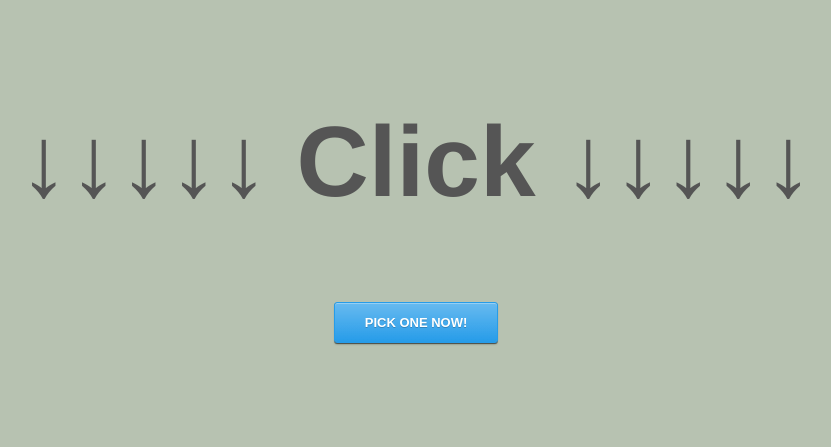
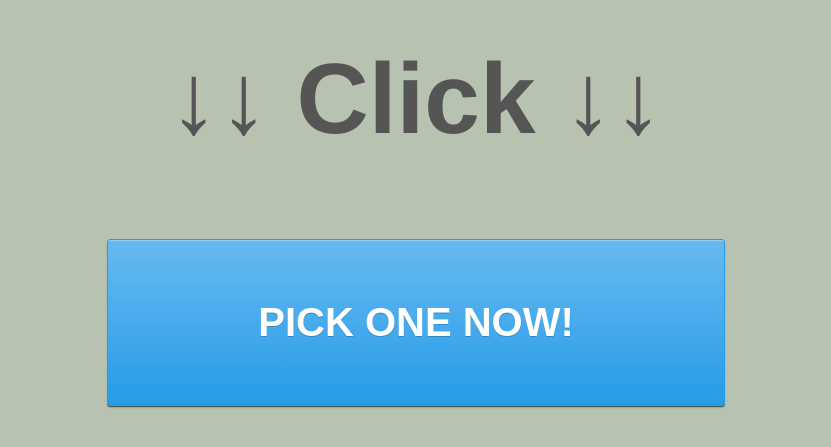
Before and after one commit to kkwong2018/kkwong2018.github.io, a plain HTML site: page index.html in a window 1280 px wide. Shown: the part 177-624 px from the top of the page, without its empty margins (224-1055 px from the left). Drawn offline with nearby package versions, Linux system fonts and the light colour scheme.

Commit message:
Further Add css

```diff
--- a/main.js
+++ b/main.js
@@ -1,7 +1,7 @@
 new Vue({
     el: '#app',
     data: {
-        greeting: '↓↓↓↓↓ Click ↓↓↓↓↓',
+        greeting: '↓↓ Click ↓↓',
         user: 'kkwong',
         city: 'KT'
     },
--- a/styles.css
+++ b/styles.css
@@ -42,6 +42,8 @@ p {
   text-decoration: none;
   white-space: nowrap;
   color: #555;
+  font-family: sans-serif;
+  font-size: 40px;
 
   background-color: #ddd;
   background-image: -webkit-gradient(linear, left top, left bottom, from(rgba(255,255,255,1)), to(rgba(255,255,255,0)));
@@ -110,7 +112,7 @@ p {
 /* Larger buttons styles */
 
 .button.large{
-  padding: 12px 30px;
+  padding: 60px 150px;
   text-transform: uppercase;
 }
 
@@ -207,7 +209,7 @@ p {
 }
 
 .button-group{
-  font-size: 0; /* Inline block elements gap - fix */
+  font-size: 30px; /* Inline block elements gap - fix */
   margin: 0;
   padding: 0;
   background: rgba(0, 0, 0, .1);
@@ -223,7 +225,7 @@ p {
 }
 
 .button-group .button{
-  font-size: 13px; /* Set the font size, different from inherited 0 */
+  font-size: 30px; /* Set the font size, different from inherited 0 */
   -moz-border-radius: 0;
   -webkit-border-radius: 0;
   border-radius: 0;
```
